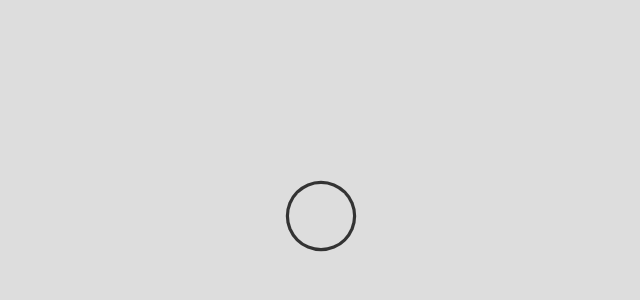
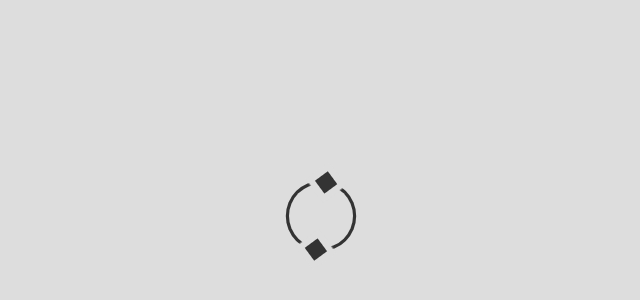
Before and after one commit to Shemicalx/portfolio, a React (Create React App) app: page / in a window 1280 px wide. Shown: the part 184-484 px from the top of the page, without its empty margins (319-959 px from the left). Built offline with nearby package versions, Linux system fonts and the light colour scheme.

Commit message:
Added cursor and button interaction

```diff
--- a/src/App.css
+++ b/src/App.css
@@ -163,6 +163,7 @@ footer {
 }
 
 .hoverable-button {
+  position: relative;
   height: var(--hoverable-button-size);
   width: var(--hoverable-button-size);
   border: none;
@@ -170,10 +171,100 @@ footer {
   background-color: var(--color-bg);
   border-radius: 50%;
   box-shadow: 0 0 0 0.2rem var(--color-main);
-  transition: all 0.4s;
+  transition: all 0.2s;
+  z-index: 12;
 }
 
 .hoverable-button.active {
   box-shadow: 0 0 0 0.6rem var(--color-main);
-  transform: scale(0.9);
 }
+
+.hoverable-button-decoration {
+  height: inherit;
+  width: inherit;
+  pointer-events: none;
+}
+
+.hoverable-button-decoration::after {
+  content: '';
+  position: absolute;
+  bottom: 75%;
+  left: 75%;
+  background-color: var(--color-main);
+  height: 1rem;
+  width: 1rem;
+  box-shadow:
+    0rem 0rem 0 0rem #555,
+    0rem 0rem 0 0rem #444,
+    0rem 0rem 0 0rem #333,
+    0rem 0rem 0 0.4rem var(--color-bg);
+  transition: bottom 0.4s, left 0.4s, box-shadow 0.4s, background-color 0.4s;
+}
+
+.hoverable-button-decoration::before {
+  content: '';
+  position: absolute;
+  top: 75%;
+  right: 75%;
+  background-color: var(--color-main);
+  height: 1rem;
+  width: 1rem;
+  box-shadow:
+    0rem 0rem 0 0rem #555,
+    0rem 0rem 0 0rem #444,
+    0rem 0rem 0 0rem #333,
+    0rem 0rem 0 0.4rem var(--color-bg);
+  transition: top 0.4s, right 0.4s, box-shadow 0.4s, background-color 0.4s;
+}
+
+.hoverable-button-decoration.active::after {
+  bottom: 100%;
+  left: 100%;
+  background-color: #666;
+  box-shadow:
+    -0.2rem 0.2rem 0 0rem #555,
+    -0.4rem 0.4rem 0 0.1rem #444,
+    -0.6rem 0.6rem 0 0.2rem #333,
+    -0.8rem 0.8rem 0 0.3rem var(--color-bg);
+}
+
+.hoverable-button-decoration.active::before {
+  top: 100%;
+  right: 100%;
+  background-color: #666;
+  box-shadow:
+    0.2rem -0.2rem 0 0rem #555,
+    0.4rem -0.4rem 0 0.1rem #444,
+    0.6rem -0.6rem 0 0.2rem #333,
+    0.8rem -0.8rem 0 0.5rem var(--color-bg);
+}
+
+#cursor {
+  position: absolute;
+  top: -100%;
+  left: -100%;
+  border-radius: 50%;
+  background-color: #aaa;
+  height: calc(var(--hoverable-button-size) - 1rem);
+  width: calc(var(--hoverable-button-size) - 1rem);
+  transform: translate(-50%, -50%);
+  mix-blend-mode: difference;
+  z-index: 11;
+  pointer-events: none;
+}
+
+#cursor.focused {
+  transform: translate(0 , 0) scale(0.8);
+}
+
+/* ANIMATIONS */
+
+.rotate {
+  animation: rotation 20s infinite linear;
+}
+
+@keyframes rotation {
+  100% {
+    transform: rotate(360deg);
+  }
+}
--- a/src/App.js
+++ b/src/App.js
@@ -2,6 +2,7 @@ import { useState } from 'react';
 import { BrowserRouter as Router, Route, Switch} from 'react-router-dom'
 import './App.css';
 import ContactPage from './Components/ContactPage';
+import Cursor from './Components/Cursor';
 import HomePage from './Components/HomePage';
 import ProjectsPage from './Components/ProjectsPage';
 import Sidebar from './Components/Sidebar';
@@ -16,6 +17,7 @@ function App() {
   if(tutorial) return (
     <CursorProvider>
       <TutorialOverlay setTutorial={setTutorial} />
+      <Cursor />
     </CursorProvider>
   )
 
--- a/src/Components/Cursor.js
+++ b/src/Components/Cursor.js
@@ -1,10 +1,22 @@
-import React from 'react'
+import React, { useContext } from 'react'
+import { CursorContext } from '../Contexts/CursorContext'
 
 const Cursor = () => {
+
+    const { cursorPosition } = useContext(CursorContext);
+    const position = {
+        top: cursorPosition.y,
+        left: cursorPosition.x,
+        height: cursorPosition.height,
+        width: cursorPosition.width,
+    }
+
     return (
-        <span id="cursor">
-
-        </span>
+        <span
+            id="cursor"
+            className={`${cursorPosition.focused ? 'focused' : 'free'}`}
+            style={position}
+        />
     )
 }
 
--- a/src/Components/HoverableButton.js
+++ b/src/Components/HoverableButton.js
@@ -1,6 +1,6 @@
 import React, { useState } from 'react'
 
-const HoverableButton = ({setter}) => {
+const HoverableButton = ({setter, rotate}) => {
 
     const [ hovered, setHovered ] = useState(false);
 
@@ -14,7 +14,15 @@ const HoverableButton = ({setter}) => {
             className={`hoverable-button ${hovered ? 'active' : ''}`}
             onMouseEnter={handleHover}
             onMouseLeave={handleHover}
-        />
+        >
+            <div
+                className={`
+                    hoverable-button-decoration
+                    ${hovered ? 'active' : ''}
+                    ${rotate ? 'rotate' : ''}
+                `}
+            />
+        </button>
     )
 }
 
--- a/src/Components/TutorialOverlay.js
+++ b/src/Components/TutorialOverlay.js
@@ -1,14 +1,15 @@
-import React, { useEffect, useState } from 'react'
+import React, { useContext, useEffect, useState } from 'react'
+import { CursorContext } from '../Contexts/CursorContext';
 import HoverableButton from './HoverableButton';
 
 const TutorialOverlay = ({setTutorial}) => {
 
     const [ hover, setHover ] = useState(false);
     const [counter, setCounter] = useState(2);
+    const { updateCursorPosition } = useContext(CursorContext);
 
     useEffect(()=> {
         const hoverTimer = counter > 0 && hover && setInterval(() => setCounter(counter - 1), 1000);
-        console.log(counter);
         if(!counter) setTutorial(() => false);
         return () => clearInterval(hoverTimer);
     },[counter, hover]);
@@ -26,10 +27,10 @@ const TutorialOverlay = ({setTutorial}) => {
     return (
         <div
             id="tutorial"
-            // onClick={handleTutorial}
+            onMouseMove={updateCursorPosition}
             className="flex-col"
         >
-            <HoverableButton setter={handleTutorial} />
+            <HoverableButton rotate={true} setter={handleTutorial} />
         </div>
     )
 }
--- a/src/Contexts/CursorContext.js
+++ b/src/Contexts/CursorContext.js
@@ -1,20 +1,16 @@
-import { createContext, useEffect, useState } from "react";
+import { createContext } from "react";
+import useCursorPosition from "../Hooks/useCursorPosition";
 
 export const CursorContext = createContext();
 
 export function CursorProvider({children}) {
 
-    const [ cursorPosition, setCursorPosition ] = useState({
-        x: 0,
-        y: 0,
-    })
-
-    useEffect(() => {
-        console.log(cursorPosition);
-    },[cursorPosition]);
+    const [ cursorPosition, setCursorPosition ] = useCursorPosition();
 
     return (
-        <CursorContext.Provider value={{cursorPosition, setCursorPosition}}>
+        <CursorContext.Provider
+            value={{cursorPosition, setCursorPosition}}
+        >
             {children}
         </CursorContext.Provider>
     )
--- /dev/null
+++ b/src/Hooks/useCursorPosition.js
@@ -0,0 +1,27 @@
+import { useEffect, useState } from "react";
+
+export default function useCursorPosition () {
+
+    const [ cursorPosition, setCursorPosition ] = useState({
+        x: null,
+        y: null
+    });
+
+    const updatePosition = (e) => {
+        if(/hoverable-button /.test(e.target.className)){
+            setCursorPosition(()=> {
+                const {x, y, height, width} = e.target.getBoundingClientRect();
+                return {x, y, height, width, focused: true};
+            });
+        } else {
+            setCursorPosition({ x: e.clientX, y: e.clientY, focused: false});
+        }
+    };
+
+    useEffect(()=>{
+        window.addEventListener("mousemove", updatePosition);
+        return () => window.removeEventListener("mousemove", updatePosition);
+    },[]);
+
+    return [ cursorPosition, setCursorPosition ];
+}
```
